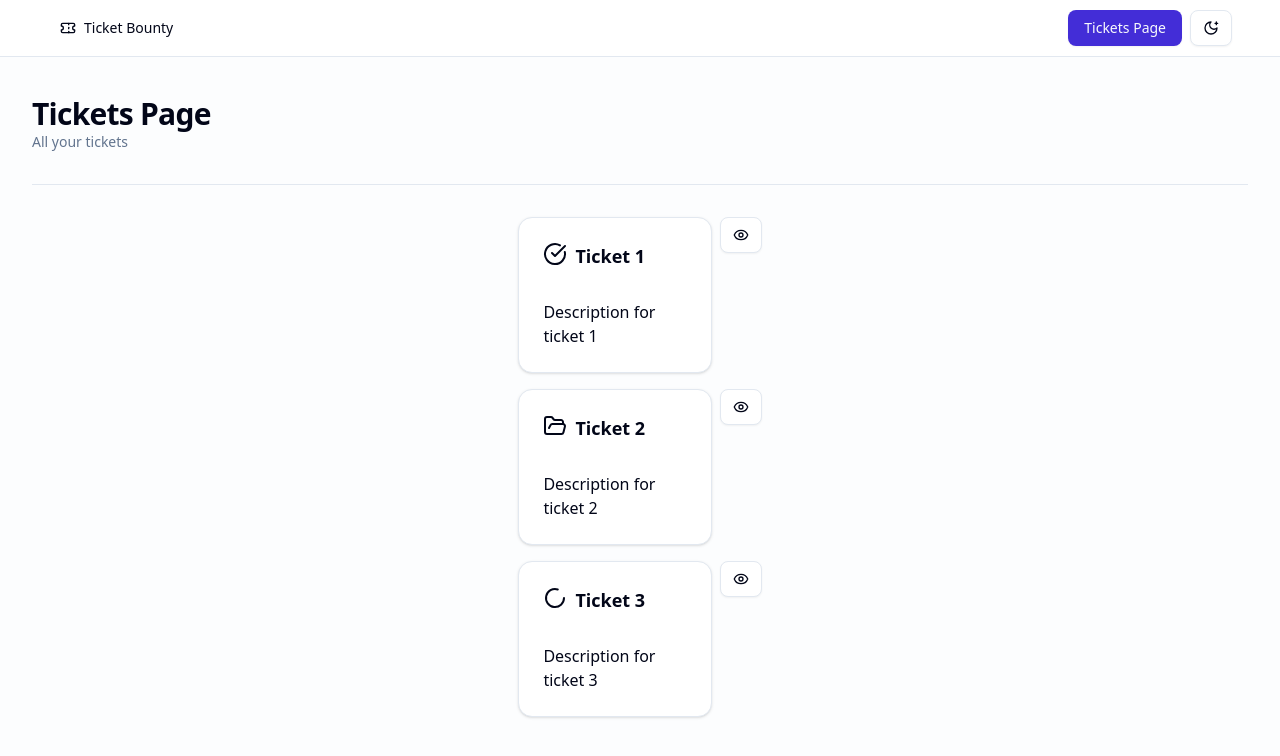
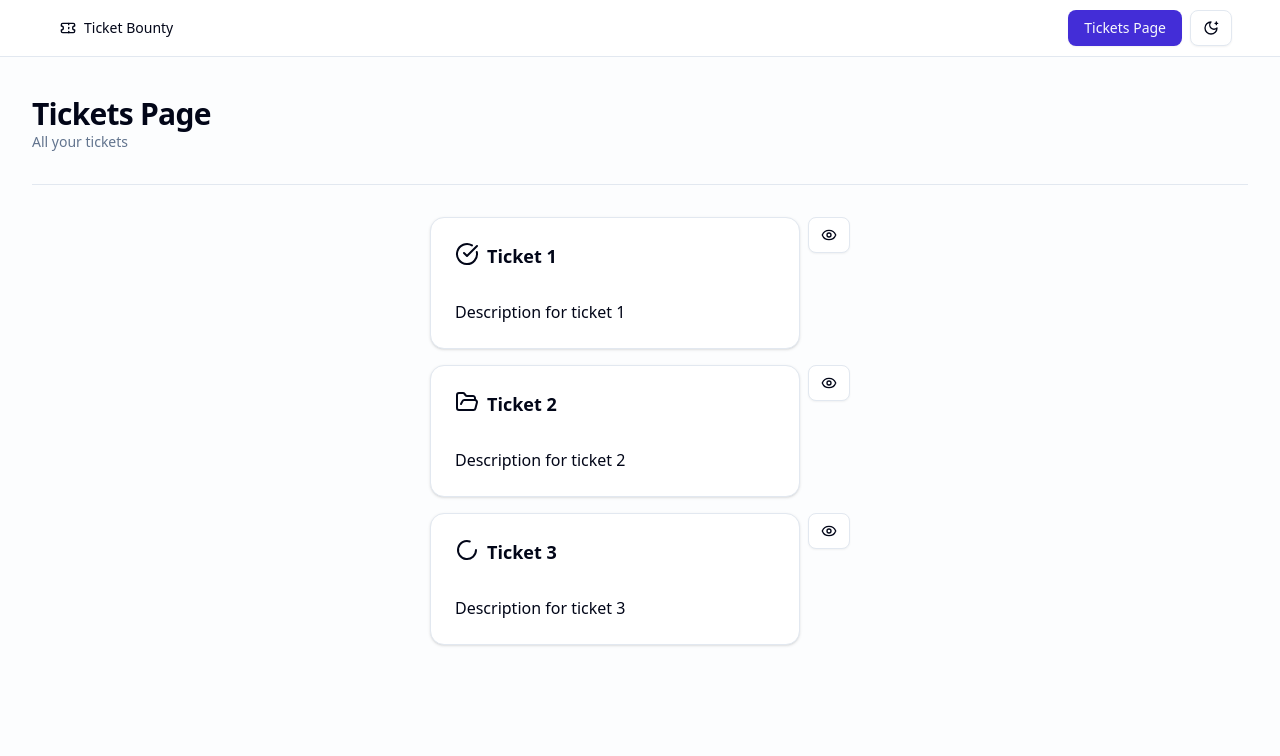
Before and after one commit to steven-oehley/ticket-bounty, a Next.js app: page /tickets in a window 1280 px wide. Shown: the top 756 px of the page. Built offline with nearby package versions, Linux system fonts and the light colour scheme.

Commit message:
fixed max-w values on ticket-item

```diff
--- a/src/features/ticket/components/ticket-item.tsx
+++ b/src/features/ticket/components/ticket-item.tsx
@@ -26,8 +26,8 @@ const TicketItem = ({ ticket, showOptions = false }: TicketItemProps) => {
   return (
     <div
       className={clsx('animate-fade-from-top flex w-full gap-x-2', {
-        'max-w-1/3': !showOptions,
-        'max-w-1/5': showOptions,
+        'max-w-[420px]': showOptions,
+        'max-w-[580px]': !showOptions,
       })}
     >
       <Card key={ticket.id} className="w-full">
```
